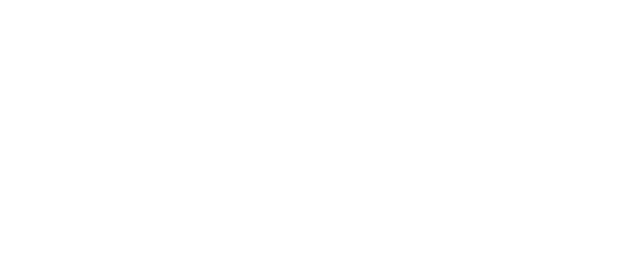
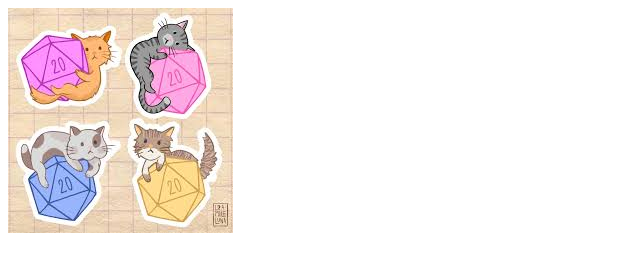
Before and after one commit to RavithAlKhemia/MiPaginaWeb, a plain HTML site: page paginas/index.html in a window 1280 px wide. Shown: the whole page, without its empty margins (0-640 px from the left). Drawn offline with Linux system fonts and the light colour scheme.

Commit message:
cambiando nombres

```diff
--- a/paginas/index.html
+++ b/paginas/index.html
@@ -6,6 +6,6 @@
     <title>Gatitos_Roleros.com</title>
 </head>
 <body>
-<img src="" alt="">
+<img src="../img/gatos_dados.jpg" alt="">
 </body>
 </html>
```
Also changed, not shown: img/gatito_luchador.jpg (renamed from img/gatito luchador.jpg), img/gatos_dados.jpg (renamed from img/gatos dados.jpg), img/hechicero_gato.jpg (renamed from img/hechicero gato.jpg), img/palagato.jpg (renamed from img/pala gato.jpg), img/sacergato.jpg (renamed from img/sacer gato.jpg).
